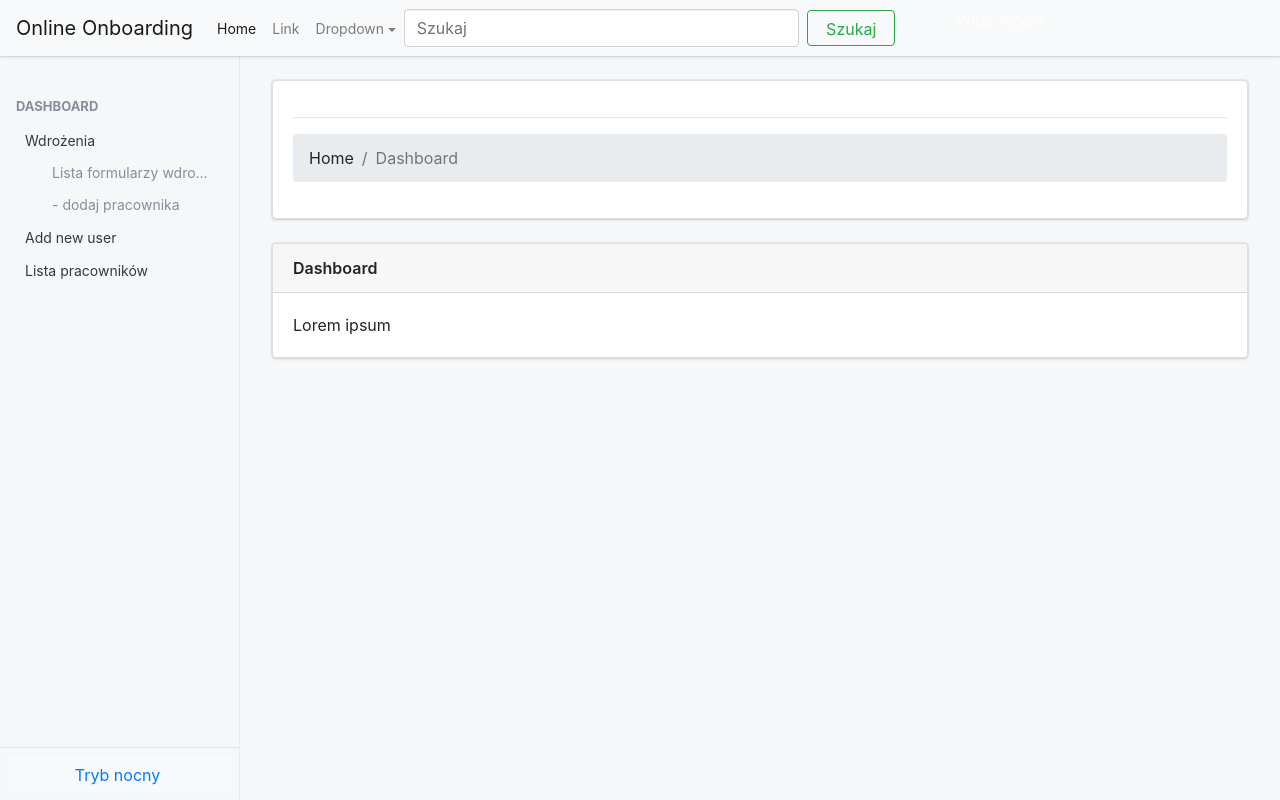
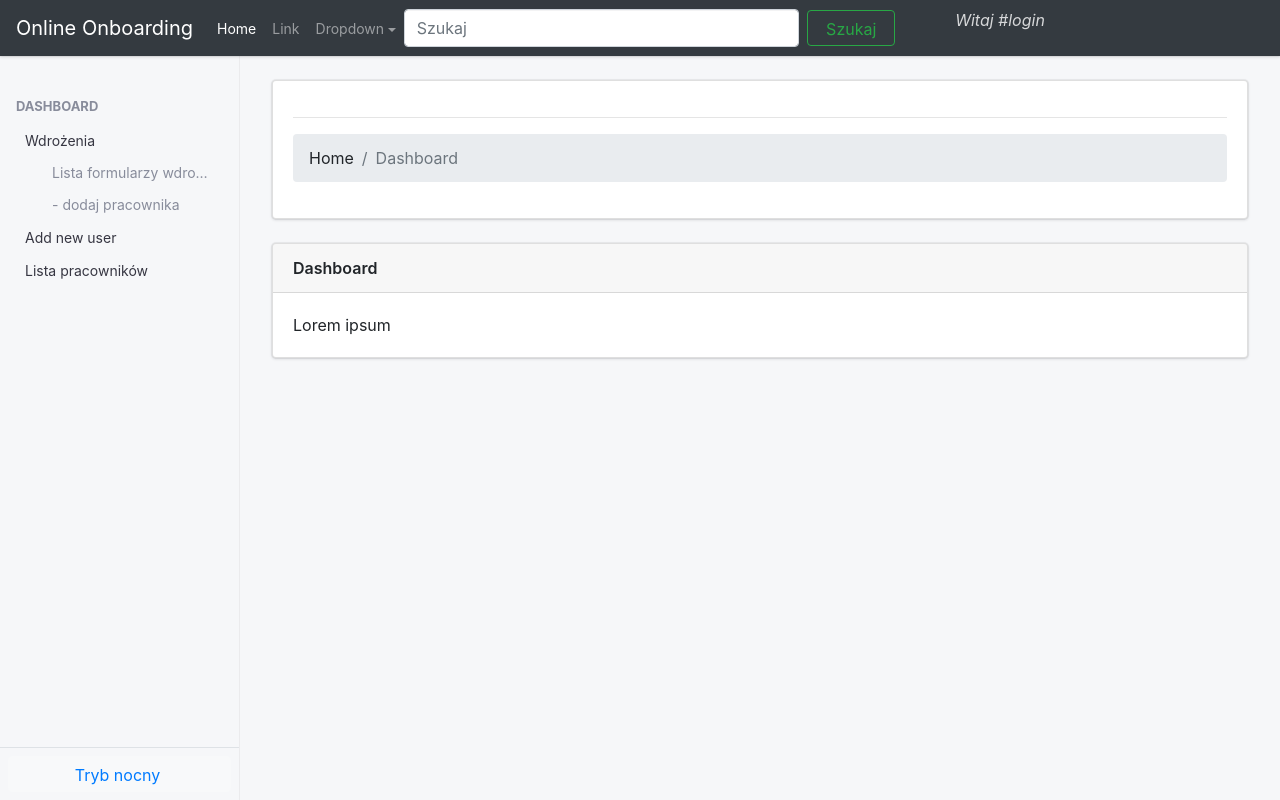
Before and after one commit to binawork/OnboardingFront, a React (Create React App) app: page / in a window 1280 px wide. Built offline with nearby package versions, Linux system fonts and the light colour scheme.

Commit message:
Switch to dark navbar

```diff
--- a/src/Components/Navbar.js
+++ b/src/Components/Navbar.js
@@ -2,7 +2,7 @@ import React from "react";
 
 function Navbar() {
     return(
-        <nav className="top-bar navbar navbar-expand-lg navbar-light bg-light">
+        <nav className="top-bar navbar navbar-expand-lg navbar-dark bg-dark">
             <a className="navbar-brand">Online Onboarding</a>
             <button className="navbar-toggler" type="button" data-toggle="collapse"
                     data-target="#navbarSupportedContent" aria-controls="navbarSupportedContent" aria-expanded="false"
--- a/src/Components/NavbarEmployee.js
+++ b/src/Components/NavbarEmployee.js
@@ -2,7 +2,7 @@ import React from "react";
 
 function NavbarEmployee() {
     return(
-      <nav className="top-bar navbar navbar-expand-lg navbar-light bg-light">
+      <nav className="top-bar navbar navbar-expand-lg navbar-dark bg-dark">
         <div className="top-bar-brand"><a className="navbar-brand" style={{ color:"#000" }}>Online Onboarding</a></div>
 
         <div className="top-bar-list" id="navbarSupportedContent">
```
